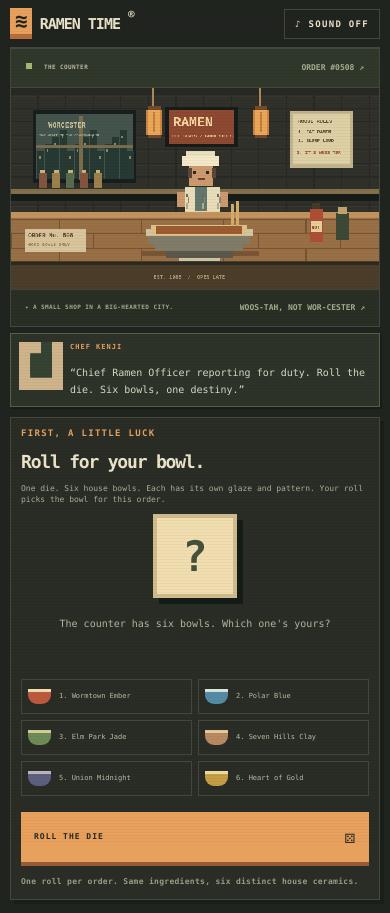
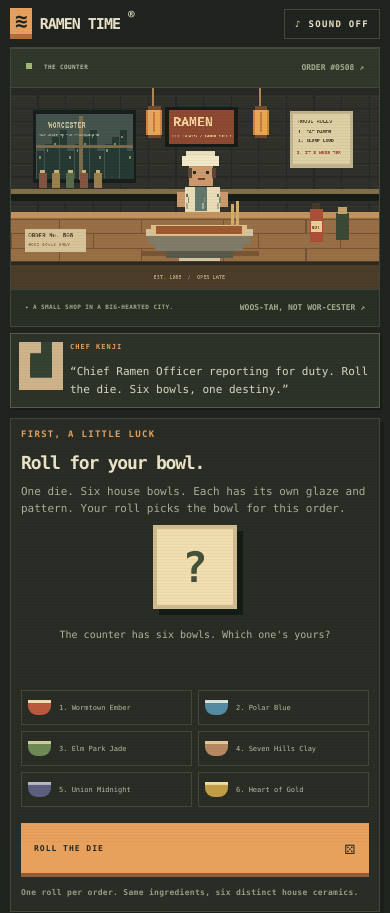
Before and after one commit to PaulinoTech1/Super-Ultra-Kiru-Kiru-Ramen-delux-max-, a Next.js app: page / in a window 390 px wide. Shown: the top 913 px of the page. Built offline with nearby package versions, Linux system fonts and the light colour scheme.

Commit message:
Increase mobile game text size

```diff
--- a/app/mobile.css
+++ b/app/mobile.css
@@ -33,7 +33,7 @@
   .game-layout > .panel { order: 2; position: static; }
   .scene-side canvas, .boss-game canvas { display: block; width: 100%; height: auto; }
   .panel .cravings { max-height: 224px; overflow-y: scroll; overscroll-behavior: contain; padding: 28px 5px 5px 0; scrollbar-gutter: stable; position: relative; }
-  .panel .cravings::before { content: "OPTIONS — SCROLL TO BROWSE"; display: block; position: absolute; inset: 0 5px auto 0; z-index: 1; padding: 6px 0 8px; background: var(--panel-bg); color: var(--muted); font-family: var(--font-mono); font-size: 8px; letter-spacing: .8px; text-align: center; pointer-events: none; }
+  .panel .cravings::before { content: "OPTIONS — SCROLL TO BROWSE"; display: block; position: absolute; inset: 0 5px auto 0; z-index: 1; padding: 6px 0 8px; background: var(--panel-bg); color: var(--muted); font-family: var(--font-mono); font-size: 9px; letter-spacing: .7px; text-align: center; pointer-events: none; }
   .panel .cravings button { width: 100%; }
   .scene-top, .scene-bottom { font-size: 7px; letter-spacing: .4px; }
   .scene-top button, .scene-bottom button { max-width: 100%; overflow: hidden; text-overflow: ellipsis; white-space: nowrap; }
@@ -56,15 +56,15 @@
   .dialogue p { font-size: 8px; line-height: 1.35; }
   .dialogue .eyebrow { font-size: 7px; }
   .scene-top, .scene-bottom { min-height: 22px; font-size: 6px; }
-  .dialogue p { min-width: 0; margin: 0; font-size: 10px; line-height: 1.7; overflow-wrap: anywhere; }
+  .dialogue p { min-width: 0; margin: 0; font-size: 11px; line-height: 1.6; overflow-wrap: anywhere; }
   .dialogue > div:last-child { min-width: 0; }
   .dialogue .muted { display: none; }
   .panel { min-height: 0; padding: 10px; }
   .panel h2 { font-size: 18px; }
-  .panel .description { margin: 4px 0 8px; font-size: 8px; line-height: 1.35; }
+  .panel .description { margin: 4px 0 8px; font-size: 11px; line-height: 1.5; }
   .panel .cravings { max-height: 132px; padding-top: 24px; }
   .cravings button { min-height: 42px; padding: 7px 8px; }
-  .cravings button small { font-size: 6px; }
+  .cravings button small { font-size: 8px; line-height: 1.35; }
   .food-icon { font-size: 15px; }
   .panel-title { gap: 10px; }
   .panel-title h2, h2 { font-size: 24px; line-height: 1.1; }
@@ -73,7 +73,7 @@
   .tabs button { flex: 1 1 0; min-width: 0; padding: 9px 4px; font-size: 7px; letter-spacing: .5px; }
   .ingredients { grid-template-columns: 1fr; gap: 6px; }
   .ingredient { min-width: 0; padding: 11px 10px; }
-  .cravings button { min-height: 58px; padding: 12px 10px; }
+  .cravings button { min-height: 58px; padding: 12px 10px; font-size: 10px; line-height: 1.35; }
   .primary { min-height: 50px; padding: 15px 13px; }
   .bowl-collection { gap: 6px; margin: 16px 0; }
   .bowl-collection li { min-width: 0; padding: 9px 6px; font-size: 7px; }
```
